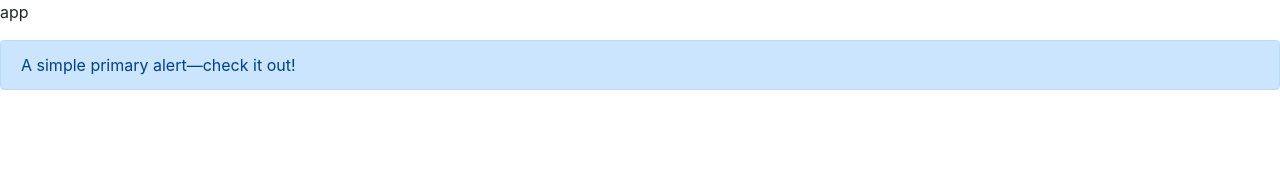
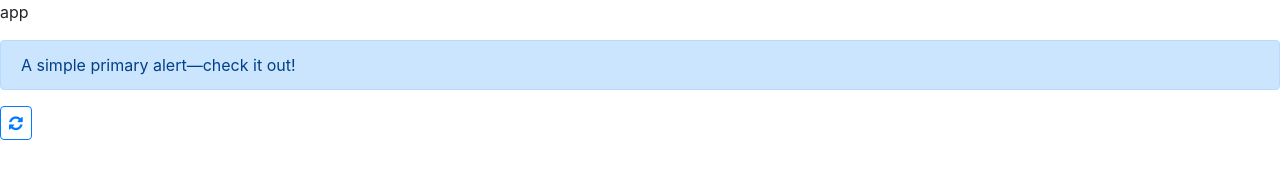
Before and after one commit to AleksandrBracyuk/TestTaskAngularBooks, an Angular app in the folder books/ClientApp/: page / in a window 1280 px wide. Shown: the top 196 px of the page. Built offline with nearby package versions, Linux system fonts and the light colour scheme.

Commit message:
add component: font-awesome

```diff
--- a/books/ClientApp/angular.json
+++ b/books/ClientApp/angular.json
@@ -25,6 +25,7 @@
             "aot": true,
             "assets": ["src/favicon.ico", "src/assets"],
             "styles": [
+              "node_modules/font-awesome/scss/font-awesome.scss",
               "node_modules/bootstrap/scss/bootstrap.scss",
               "src/styles.scss"
             ],
--- a/books/ClientApp/package.json
+++ b/books/ClientApp/package.json
@@ -20,6 +20,7 @@
     "@angular/platform-browser-dynamic": "~10.0.11",
     "@angular/router": "~10.0.11",
     "bootstrap": "^4.5.2",
+    "font-awesome": "^4.7.0",
     "rxjs": "~6.5.5",
     "tslib": "^2.0.0",
     "zone.js": "~0.10.3"
--- a/books/ClientApp/src/app/app.component.html
+++ b/books/ClientApp/src/app/app.component.html
@@ -1,4 +1,9 @@
 <p>app</p>
+
 <div class="alert alert-primary" role="alert">
   A simple primary alert—check it out!
 </div>
+
+<button type="button" class="btn btn-outline-primary pt-1 pb-1 pl-2 pr-2 mr-1" tooltip="Перечитать" placement="auto">
+  <i class="fa fa-refresh"></i>
+</button>
```
Also changed, not shown: 1 other file (tests, documents, lock files or other folders).
